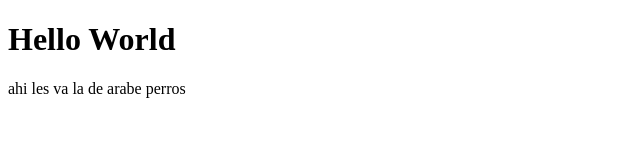
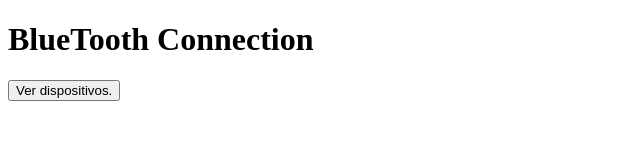
Before and after one commit to zadry/zadry.github.io, a plain HTML site: page index.html in a window 1280 px wide. Shown: the whole page, without its empty margins (0-640 px from the left). Drawn offline with Linux system fonts and the light colour scheme.

Commit message:
Update index.html

```diff
--- a/index.html
+++ b/index.html
@@ -1,7 +1,17 @@
 <!DOCTYPE html>
 <html>
+<head>
+    <script src="conn.js"></script>
+</head>
 <body>
-<h1>Hello World</h1>
-<p>ahi les va la de arabe perros</p>
+
+<h1>BlueTooth Connection</h1>
+
+
+<button id="boton" onclick="read()">
+Ver dispositivos.</button>
+
+<p id="demo"></p>
+
 </body>
 </html>
```
